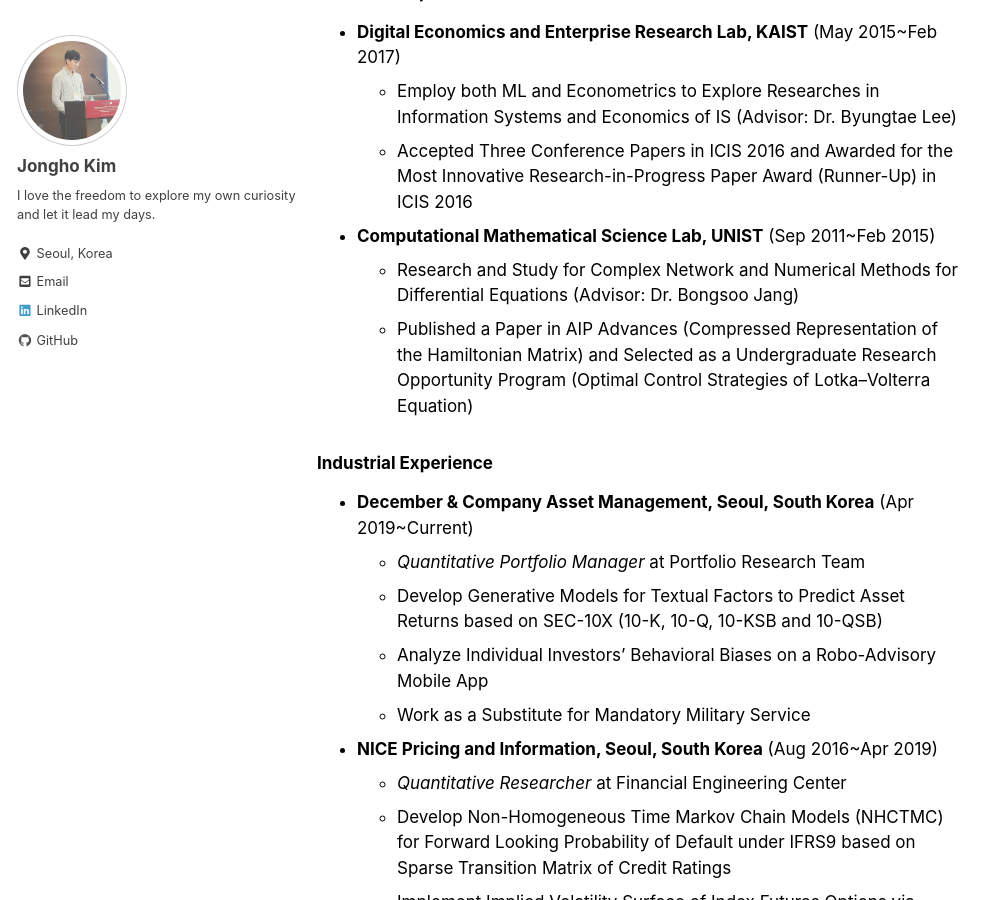
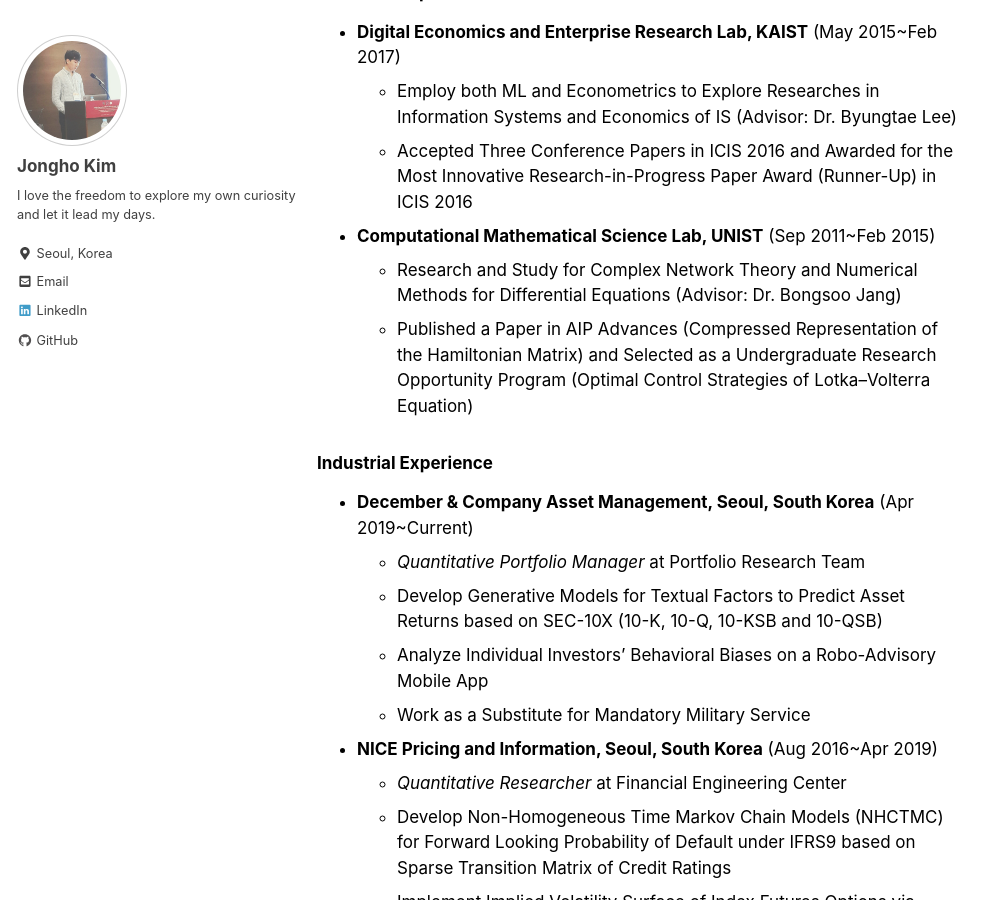
Before and after one commit to jonghkim/jonghkim.github.io, a Jekyll site: the page built from _pages/about.md, in a window 1280 px wide and 900 px high, scrolled down 677 px. Shown: the whole window, without its empty margins (0-1004 px from the left). Built offline with Jekyll 4.4.1, drawn with Linux system fonts in a browser that asks for light colours; nearby versions of some CDN libraries.

Commit message:
about me updated

```diff
--- a/_pages/about.md
+++ b/_pages/about.md
@@ -21,9 +21,8 @@ last_modified_at: 2019-03-19
     - Accepted Three Conference Papers in ICIS 2016 and Awarded for the Most Innovative Research-in-Progress Paper Award (Runner-Up) in ICIS 2016
 
 - **Computational Mathematical Science Lab, UNIST** (Sep 2011~Feb 2015)
-    - Research and Study for Complex Network and Numerical Methods for Differential Equations (Advisor: Dr. Bongsoo Jang)
-    - Published a Paper in AIP Advances (Compressed Representation of the Hamiltonian Matrix) and Selected as a Undergraduate Research
-Opportunity Program (Optimal Control Strategies of Lotka–Volterra Equation)
+    - Research and Study for Complex Network Theory and Numerical Methods for Differential Equations (Advisor: Dr. Bongsoo Jang)
+    - Published a Paper in AIP Advances (Compressed Representation of the Hamiltonian Matrix) and Selected as a Undergraduate Research Opportunity Program (Optimal Control Strategies of Lotka–Volterra Equation)
 
 ### Industrial Experience
 - **December & Company Asset Management, Seoul, South Korea** (Apr 2019~Current)
```
